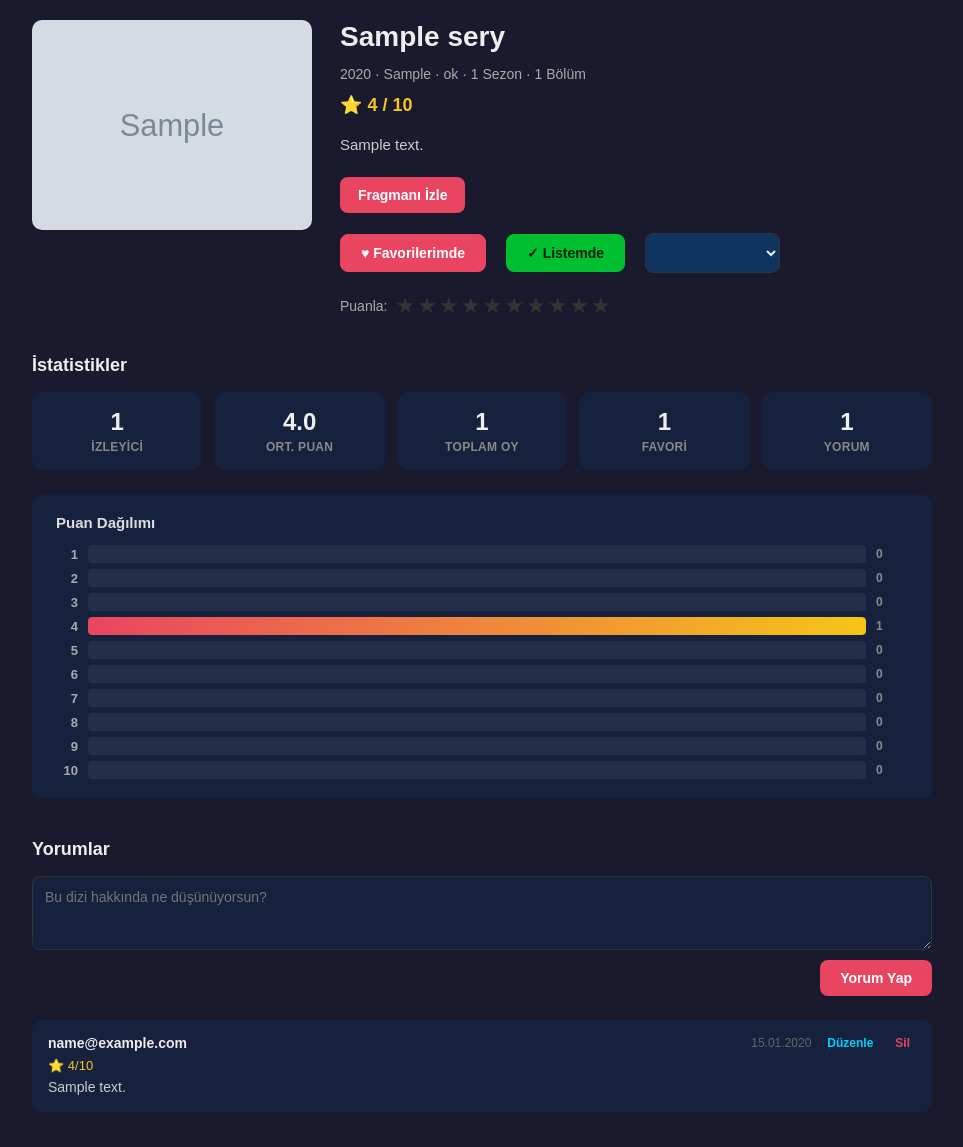
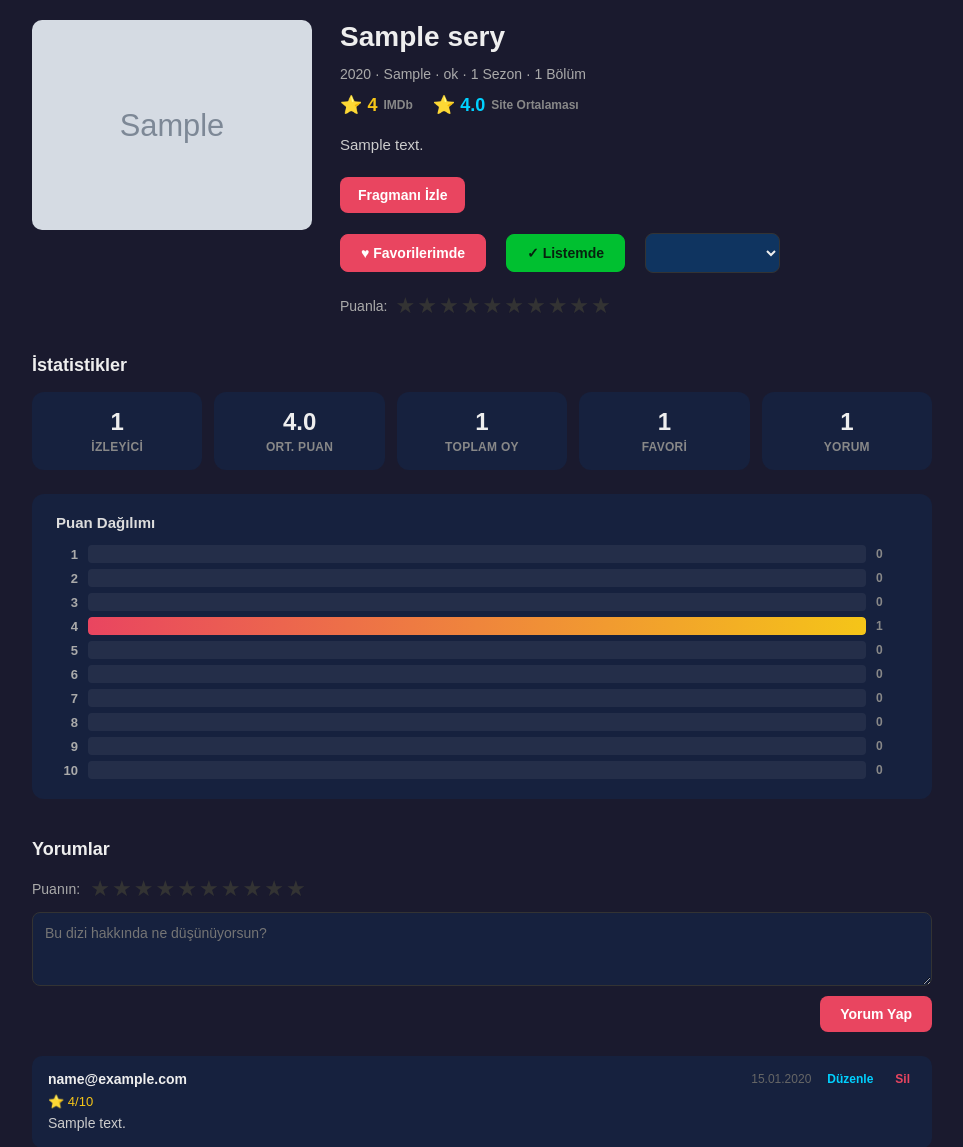
Before and after one commit to mertdonmez1453/dizi-kutusu, a Flask app: page /series/1 in a window 1280 px wide. Shown: the part 46-1193 px from the top of the page, without its empty margins (158-1121 px from the left). Before the commit the page ends 1158 px from the top, so only its background shows below. Run offline with Flask 3, Linux system fonts and the light colour scheme; the visitor is signed in with stand-in values (Sample User, id 1); tables that the repository leaves empty hold one stand-in row (values such as "Sample post"); grey boxes marked "Sample" are stand-in pictures.

Commit message:
Add dual rating display (IMDb + site average), integrate star picker into comment form with rating_required handling, and keep standalone quick-rate stars in action row

```diff
--- a/app/static/css/detail.css
+++ b/app/static/css/detail.css
@@ -36,10 +36,30 @@
   color: #aaa;
 }
 
+.detail-ratings {
+  display: flex;
+  gap: 20px;
+  align-items: center;
+  flex-wrap: wrap;
+}
+
 .detail-rating {
   font-size: 18px;
   color: #f5c518;
   font-weight: 700;
+  display: flex;
+  align-items: center;
+  gap: 6px;
+}
+
+.detail-rating .rating-source {
+  font-size: 12px;
+  color: #888;
+  font-weight: 600;
+}
+
+.detail-rating.site {
+  color: #00d1ff;
 }
 
 .detail-desc {
@@ -129,9 +149,17 @@
   gap: 8px;
 }
 
-.rating-label {
+.user-rating .rating-label {
   font-size: 14px;
   color: #aaa;
+  white-space: nowrap;
+}
+
+.quick-rating-value {
+  font-size: 14px;
+  font-weight: 700;
+  color: #f5c518;
+  min-width: 36px;
 }
 
 .stars { display: flex; gap: 2px; }
@@ -269,6 +297,39 @@
   gap: 10px;
   margin-bottom: 24px;
 }
+
+.comment-rating-picker {
+  display: flex;
+  align-items: center;
+  gap: 10px;
+}
+
+.comment-rating-picker .rating-label {
+  font-size: 14px;
+  color: #aaa;
+  white-space: nowrap;
+}
+
+.comment-rating-picker .stars {
+  display: flex;
+  gap: 2px;
+}
+
+.comment-rating-picker .rating-value {
+  font-size: 14px;
+  font-weight: 700;
+  color: #f5c518;
+  min-width: 36px;
+}
+
+.comment-form-error {
+  font-size: 13px;
+  font-weight: 600;
+  color: #e94560;
+  min-height: 0;
+}
+
+.comment-form-error:empty { display: none; }
 
 .comment-form textarea {
   width: 100%;
--- a/app/templates/series_detail.html
+++ b/app/templates/series_detail.html
@@ -24,7 +24,10 @@
       <div class="detail-info">
         <h2 id="detailTitle"></h2>
         <div class="detail-meta" id="detailMeta"></div>
-        <div class="detail-rating" id="detailRating"></div>
+        <div class="detail-ratings">
+          <div class="detail-rating" id="detailRating"></div>
+          <div class="detail-rating site" id="detailSiteRating"></div>
+        </div>
         <p class="detail-desc" id="detailDesc"></p>
         <a id="detailTrailer" class="btn-trailer" href="#" target="_blank" rel="noopener" style="display:none;">Fragmanı İzle</a>
 
@@ -40,7 +43,8 @@
           </select>
           <div class="user-rating" id="userRating">
             <span class="rating-label">Puanla:</span>
-            <div class="stars" id="stars"></div>
+            <div class="stars" id="quickStars"></div>
+            <span class="quick-rating-value" id="quickRatingValue"></span>
           </div>
         </div>
       </div>
@@ -61,7 +65,13 @@
       <h3>Yorumlar</h3>
 
       <form class="comment-form" id="commentForm">
+        <div class="comment-rating-picker">
+          <span class="rating-label">Puanın:</span>
+          <div class="stars" id="commentStars"></div>
+          <span class="rating-value" id="commentRatingValue"></span>
+        </div>
         <textarea id="commentText" placeholder="Bu dizi hakkında ne düşünüyorsun?" rows="3" required></textarea>
+        <div class="comment-form-error" id="commentFormError"></div>
         <button type="submit" class="btn-comment">Yorum Yap</button>
       </form>
 
@@ -103,7 +113,12 @@
         document.getElementById("detailMeta").textContent = parts.join(" · ");
 
         if (s.rating) {
-          document.getElementById("detailRating").textContent = "⭐ " + s.rating + " / 10";
+          document.getElementById("detailRating").innerHTML = '⭐ ' + escapeHtml(String(s.rating)) + ' <span class="rating-source">IMDb</span>';
+        }
+        if (s.site_rating != null) {
+          document.getElementById("detailSiteRating").innerHTML = '⭐ ' + Number(s.site_rating).toFixed(1) + ' <span class="rating-source">Site Ortalaması</span>';
+        } else {
+          document.getElementById("detailSiteRating").innerHTML = '<span class="rating-source">Henüz site puanı yok</span>';
         }
 
         if (s.trailer_url) {
@@ -164,9 +179,41 @@
       })
       .catch(() => {});
 
-    /* ── Stars (1-10) ── */
-    const starsContainer = document.getElementById("stars");
-    let selectedRating = 0;
+    /* ── Quick stars (standalone rating) ── */
+    const quickStars = document.getElementById("quickStars");
+    const quickLabel = document.getElementById("quickRatingValue");
+    let quickRating = 0;
+
+    for (let i = 1; i <= 10; i++) {
+      const star = document.createElement("span");
+      star.className = "star";
+      star.textContent = "★";
+      star.dataset.value = i;
+      star.addEventListener("mouseenter", () => hlQuick(i));
+      star.addEventListener("mouseleave", () => hlQuick(quickRating));
+      star.addEventListener("click", () => {
+        quickRating = i;
+        hlQuick(i);
+        quickLabel.textContent = i + "/10";
+        fetch(`/api/series/${seriesId}/rate`, {
+          method: "POST",
+          headers: { "Content-Type": "application/json" },
+          body: JSON.stringify({ rating: i })
+        }).then(r => { if (!r.ok) throw new Error(); }).catch(() => {});
+      });
+      quickStars.appendChild(star);
+    }
+
+    function hlQuick(n) {
+      quickStars.querySelectorAll(".star").forEach(s => {
+        s.classList.toggle("active", parseInt(s.dataset.value) <= n);
+      });
+    }
+
+    /* ── Comment form stars (1-10) ── */
+    const commentStars = document.getElementById("commentStars");
+    const ratingValueLabel = document.getElementById("commentRatingValue");
+    let commentRating = 0;
 
     for (let i = 1; i <= 10; i++) {
       const star = document.createElement("span");
@@ -174,30 +221,22 @@
       star.textContent = "★";
       star.dataset.value = i;
 
-      star.addEventListener("mouseenter", () => highlightStars(i));
-      star.addEventListener("mouseleave", () => highlightStars(selectedRating));
-      star.addEventListener("click", () => submitRating(i));
+      star.addEventListener("mouseenter", () => highlightCommentStars(i));
+      star.addEventListener("mouseleave", () => highlightCommentStars(commentRating));
+      star.addEventListener("click", () => {
+        commentRating = i;
+        highlightCommentStars(i);
+        ratingValueLabel.textContent = i + "/10";
+        document.getElementById("commentFormError").textContent = "";
+      });
 
-      starsContainer.appendChild(star);
+      commentStars.appendChild(star);
     }
 
-    function highlightStars(n) {
-      starsContainer.querySelectorAll(".star").forEach(s => {
+    function highlightCommentStars(n) {
+      commentStars.querySelectorAll(".star").forEach(s => {
         s.classList.toggle("active", parseInt(s.dataset.value) <= n);
       });
-    }
-
-    function submitRating(value) {
-      selectedRating = value;
-      highlightStars(value);
-
-      fetch(`/api/series/${seriesId}/rate`, {
-        method: "POST",
-        headers: { "Content-Type": "application/json" },
-        body: JSON.stringify({ rating: value })
-      })
-        .then(r => { if (!r.ok) throw new Error(); })
-        .catch(() => { /* Backend henüz hazır değil */ });
     }
 
     /* ── Favorites ── */
@@ -370,20 +409,40 @@
 
     document.getElementById("commentForm").addEventListener("submit", e => {
       e.preventDefault();
+      const errorEl = document.getElementById("commentFormError");
+      errorEl.textContent = "";
+
       const text = document.getElementById("commentText").value.trim();
       if (!text) return;
+
+      const body = { text };
+      if (commentRating > 0) body.rating = commentRating;
 
       fetch(`/api/series/${seriesId}/comments`, {
         method: "POST",
         headers: { "Content-Type": "application/json" },
-        body: JSON.stringify({ text })
+        body: JSON.stringify(body)
       })
-        .then(r => { if (!r.ok) throw new Error(); return r.json(); })
+        .then(r => {
+          if (!r.ok) return r.json().then(err => { throw err; });
+          return r.json();
+        })
         .then(() => {
           document.getElementById("commentText").value = "";
+          commentRating = 0;
+          highlightCommentStars(0);
+          ratingValueLabel.textContent = "";
           loadComments();
         })
-        .catch(() => {});
+        .catch(err => {
+          if (err && err.rating_required) {
+            errorEl.textContent = "Yorum yapmak için önce puan verin.";
+          } else if (err && err.error) {
+            errorEl.textContent = err.error;
+          } else {
+            errorEl.textContent = "Yorum gönderilemedi.";
+          }
+        });
     });
 
     loadComments();
```
